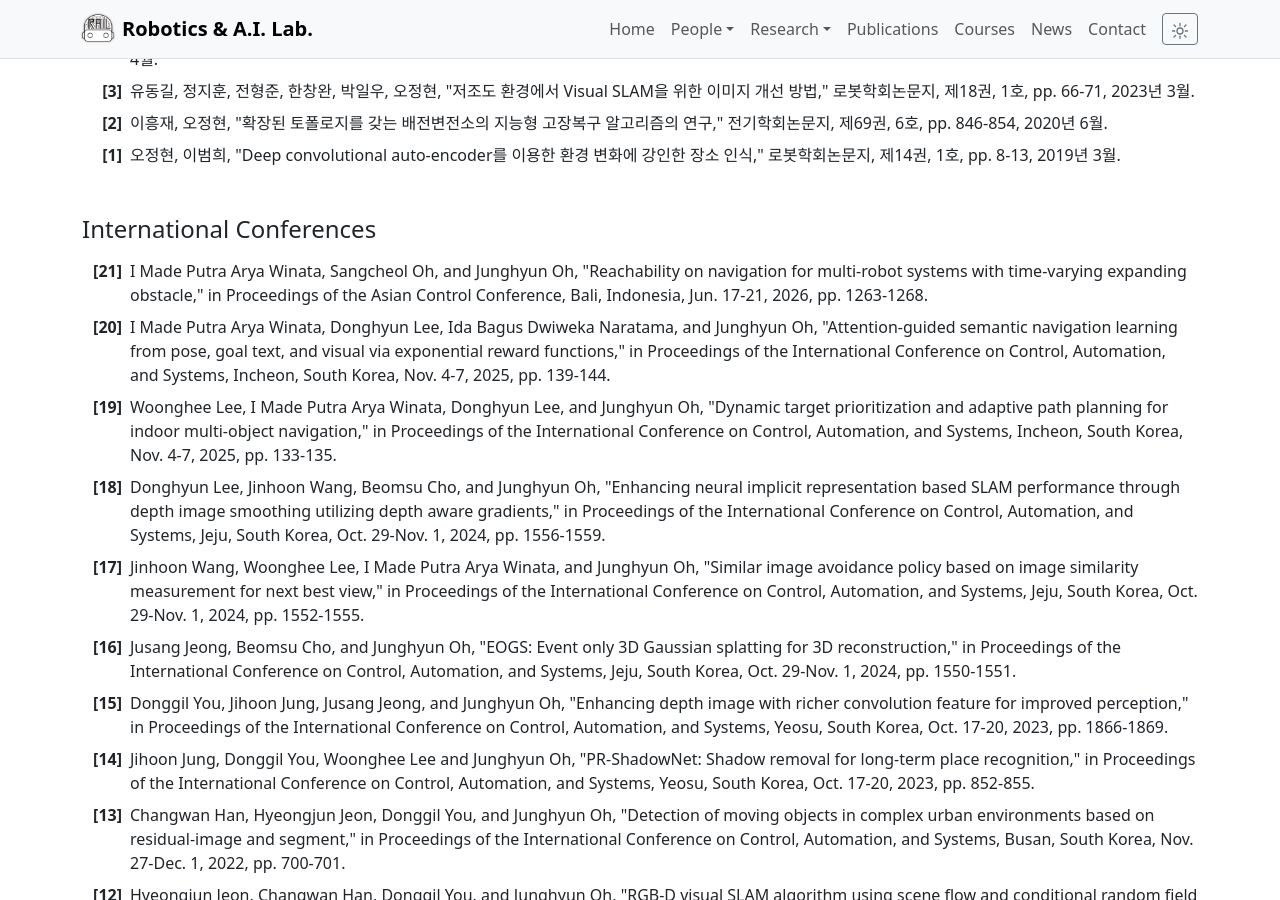
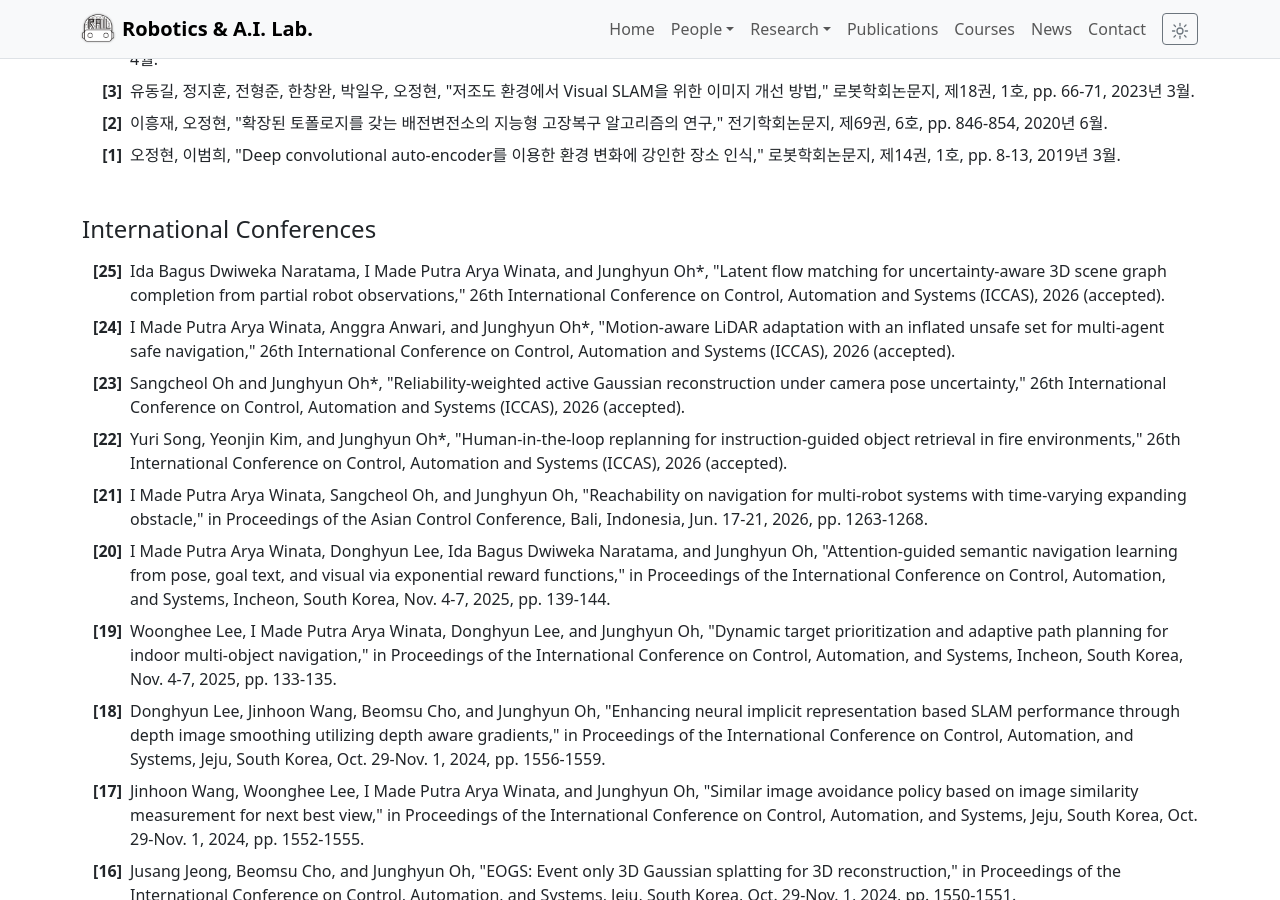
Before and after one commit to robotailab/robotailab.github.io, a Jekyll site: the page built from publications.md, in a window 1280 px wide and 900 px high, scrolled down 2192 px. Built offline with Jekyll 4.4.1, drawn with Linux system fonts in a browser that asks for light colours.

Commit message:
Add accepted ICCAS 2026 papers

```diff
--- a/_data/news.yml
+++ b/_data/news.yml
@@ -1,3 +1,6 @@
+- date: 2026-07-01
+  title: "Four papers accepted to ICCAS 2026."
+
 - date: 2026-05-01
   title: "Paper accepted to ASCC on multi-robot navigation with time-varying obstacles."
 
--- a/_data/publications.yml
+++ b/_data/publications.yml
@@ -85,6 +85,14 @@
 - id: intl-confs
   title: International Conferences
   items:
+    - year: 2026
+      text: 'Ida Bagus Dwiweka Naratama, I Made Putra Arya Winata, and Junghyun Oh*, "Latent flow matching for uncertainty-aware 3D scene graph completion from partial robot observations," 26th International Conference on Control, Automation and Systems (ICCAS), 2026 (accepted).'
+    - year: 2026
+      text: 'I Made Putra Arya Winata, Anggra Anwari, and Junghyun Oh*, "Motion-aware LiDAR adaptation with an inflated unsafe set for multi-agent safe navigation," 26th International Conference on Control, Automation and Systems (ICCAS), 2026 (accepted).'
+    - year: 2026
+      text: 'Sangcheol Oh and Junghyun Oh*, "Reliability-weighted active Gaussian reconstruction under camera pose uncertainty," 26th International Conference on Control, Automation and Systems (ICCAS), 2026 (accepted).'
+    - year: 2026
+      text: 'Yuri Song, Yeonjin Kim, and Junghyun Oh*, "Human-in-the-loop replanning for instruction-guided object retrieval in fire environments," 26th International Conference on Control, Automation and Systems (ICCAS), 2026 (accepted).'
     - year: 2026
       text: 'I Made Putra Arya Winata, Sangcheol Oh, and Junghyun Oh, "Reachability on navigation for multi-robot systems with time-varying expanding obstacle," in Proceedings of the Asian Control Conference, Bali, Indonesia, Jun. 17-21, 2026, pp. 1263-1268.'
     - year: 2025
```
